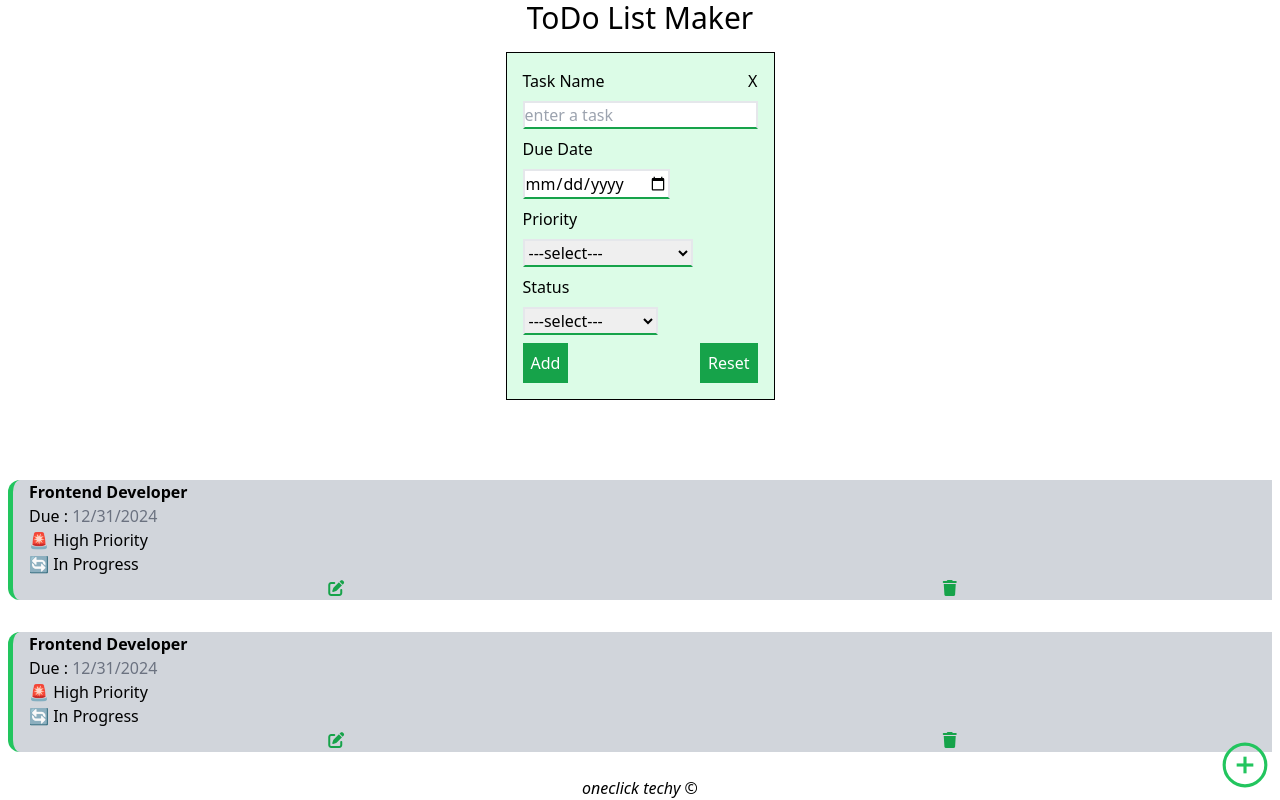
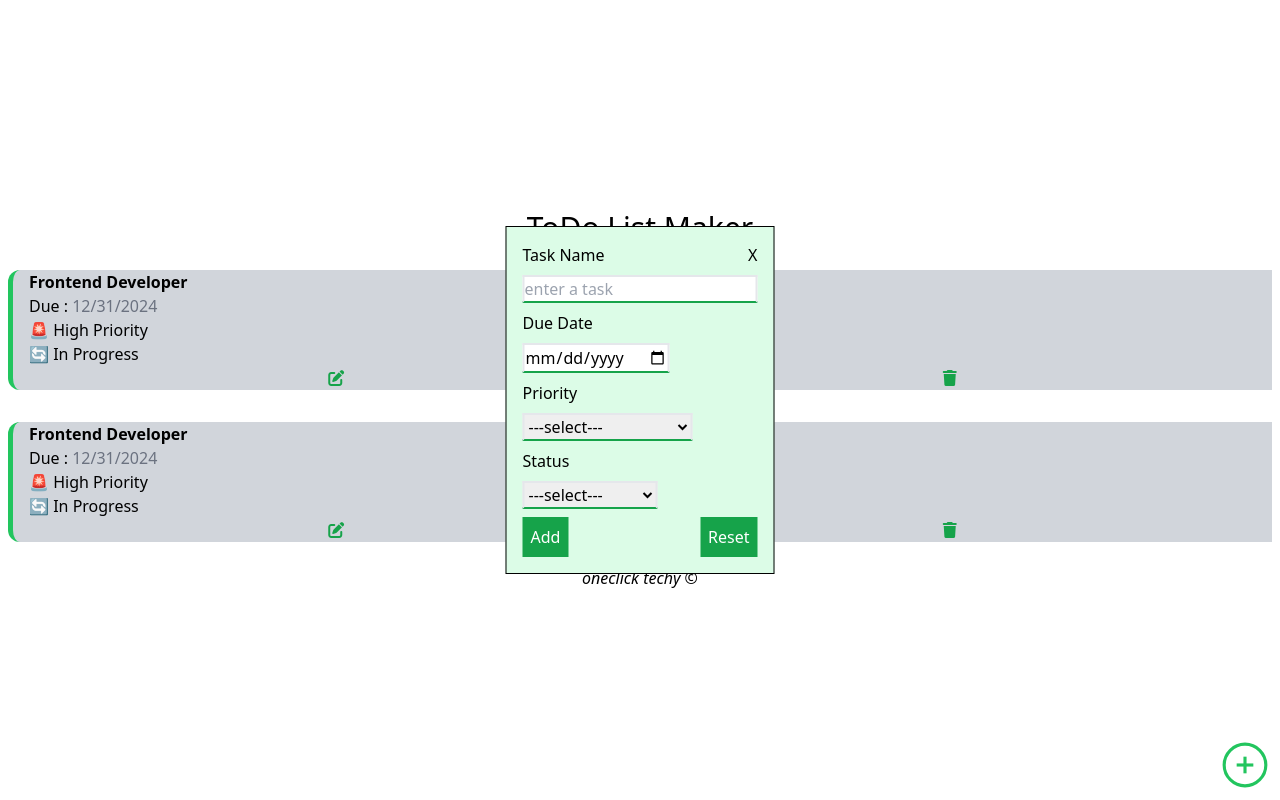
Before and after one commit to OneClickTechy/toDo-webApp, a website: page src/index.html in a window 1280 px wide. Both pictures are taken after a click on the button 1245 px from the left and 765 px from the top of the page. Drawn offline with Linux system fonts and the light colour scheme.

Commit message:
add event listenet to show or hide the input form

```diff
--- a/src/index.html
+++ b/src/index.html
@@ -13,11 +13,17 @@
       <header>
         <h1 class="text-center text-3xl">ToDo List Maker</h1>
       </header>
-      <section class="grow flex flex-col justify-start items-center">
+      <section
+        class="grow flex-col justify-start items-center absolute top-[50%] left-[50%] -translate-x-1/2 -translate-y-1/2 hidden"
+        id="task-input-container"
+      >
         <form
           class="flex flex-col justify-center items-start bg-green-100 border-[1px] border-black p-4 relative gap-2"
+          id="task-form"
         >
-          <button class="absolute top-0 right-0 p-4" type="button" id="cancel-btn">X</button>
+          <button class="absolute top-4 right-4" type="button" id="cancel-btn">
+            X
+          </button>
           <label for="input-name">Task Name</label>
           <input
             class="border-b-green-600 border-2"
@@ -66,7 +72,11 @@
             <option value="deferred">⏳ Deferred</option>
           </select>
           <div class="flex justify-between items-center w-full">
-            <button type="submit" class="bg-green-600 text-white p-2" id="add-btn">
+            <button
+              type="submit"
+              class="bg-green-600 text-white p-2"
+              id="add-btn"
+            >
               Add
             </button>
             <button type="reset" class="bg-green-600 text-white p-2">
@@ -75,10 +85,6 @@
           </div>
         </form>
       </section>
-
-
-
-
 
       <section id="tasks-container">
         <div
@@ -119,10 +125,13 @@
         </div>
       </section>
 
-      <section class="flex justify-end items-center w-full fixed bottom-[10px] right-[10px]">
+      <section
+        class="flex justify-end items-center w-full fixed bottom-[10px] right-[10px]"
+      >
         <button
           class="group cursor-pointer outline-none hover:rotate-90 duration-300"
-      title="Add New" id="add-new-btn"
+          title="Add New"
+          id="add-new-btn"
         >
           <svg
             class="stroke-green-500 fill-none group-hover:fill-green-800 group-active:stroke-green-200 group-active:fill-green-600 group-active:duration-0 duration-300"
--- a/src/script.js
+++ b/src/script.js
@@ -1,3 +1,9 @@
+//select task input form upper container
+const taskInputContainer = document.getElementById("task-input-container");
+
+//select task input form
+const taskForm = document.getElementById("task-form");
+
 // select all input fields
 const inputTask = {
   name: document.getElementById("input-name"),
@@ -6,14 +12,31 @@ const inputTask = {
   status: document.getElementById("input-status"),
 };
 
-//select add button inside task add container
-const addButton = document.getElementById("add-btn");
-
-//select cancel button
-const cancelButton = document.getElementById('cancel-btn');
-
 //select add new task button
 const addNewButton = document.getElementById("add-new-btn");
 
 //select container of tasks
 const tasksContainer = document.getElementById("tasks-container");
+
+//add event listener to form to detect click event
+taskForm.addEventListener("click", (event) => {
+  const { target } = event;
+  if (target.id === "cancel-btn") {
+    //handle cancel button
+    console.log(taskInputContainer.classList);//d
+    taskInputContainer.classList.toggle("flex");
+    taskInputContainer.classList.toggle("hidden");
+    console.log(taskInputContainer.classList);//d
+    console.log("cancel btn is clicked"); //d
+  } else if (target.id === "add-btn") {
+    //handle add button
+    console.log("add task btn is clicked"); //d
+  }
+});
+
+//add event listener to add new button to detect click event
+addNewButton.addEventListener('click', ()=>{
+    console.log('add new task button is clicked');//d
+    taskInputContainer.classList.toggle("flex");
+    taskInputContainer.classList.toggle("hidden");
+})
```
Also changed, not shown: src/output.css. Lines whose indentation alone changed are shown as unchanged.
